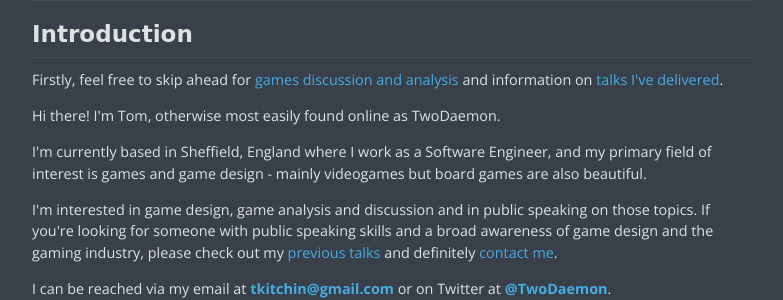
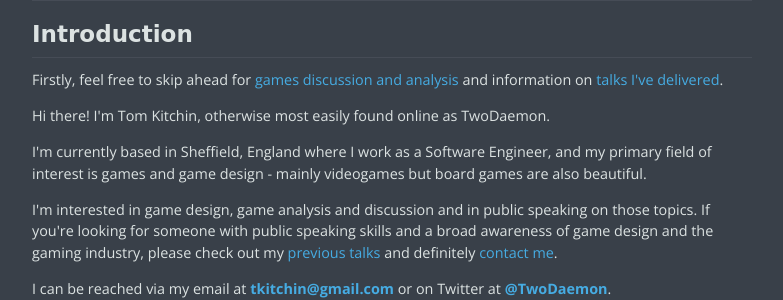
Before and after one commit to TwoDaemon/twodaemon, a Flask app: template twodaemon/templates/home.html in a window 1280 px wide. Shown: the part 131-431 px from the top of the page, without its empty margins (248-1031 px from the left). Run offline with Flask 2, Linux system fonts and the light colour scheme; the template is opened without the code that fills it, so the values that code supplies are empty; some web fonts are replaced.

Commit message:
Full name in intro. A minor thing, sure.

```diff
--- a/twodaemon/templates/home.html
+++ b/twodaemon/templates/home.html
@@ -11,7 +11,7 @@
         <h2>Introduction</h3>
         <p>Firstly, feel free to skip ahead for {{ nav('games discussion and analysis', 'home', id='articles') }}
         and information on {{ nav("talks I've delivered", 'home', id='speaking') }}.</p>
-        <p>Hi there! I'm Tom, otherwise most easily found online as TwoDaemon.</p>
+        <p>Hi there! I'm Tom Kitchin, otherwise most easily found online as TwoDaemon.</p>
         <p>I'm currently based in Sheffield, England where I work as a Software Engineer, and my primary field
         of interest is games and game design - mainly videogames but board games are also beautiful.</p>
         <p>I'm interested in game design, game analysis and discussion and in public speaking on those topics.
```
